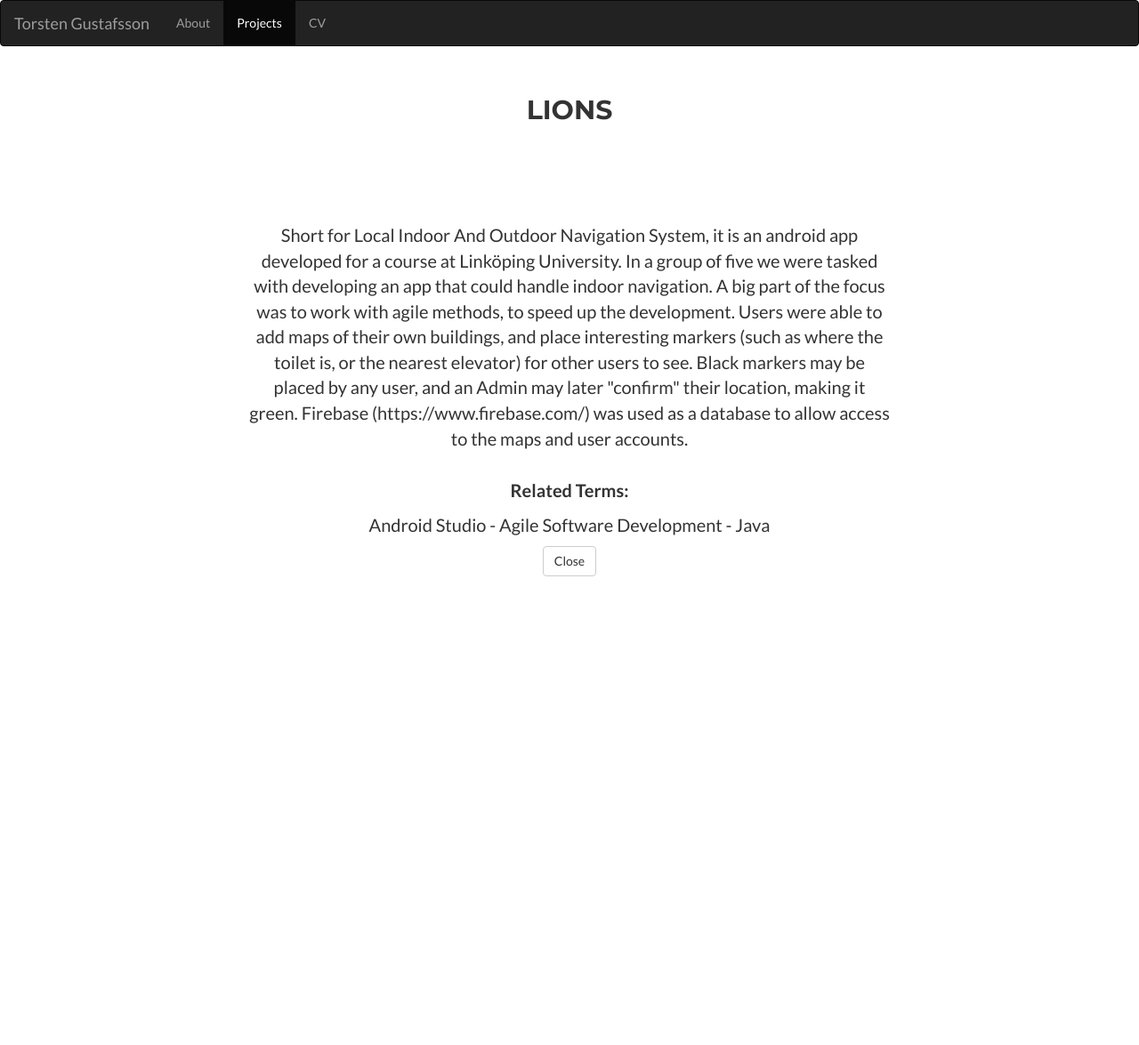
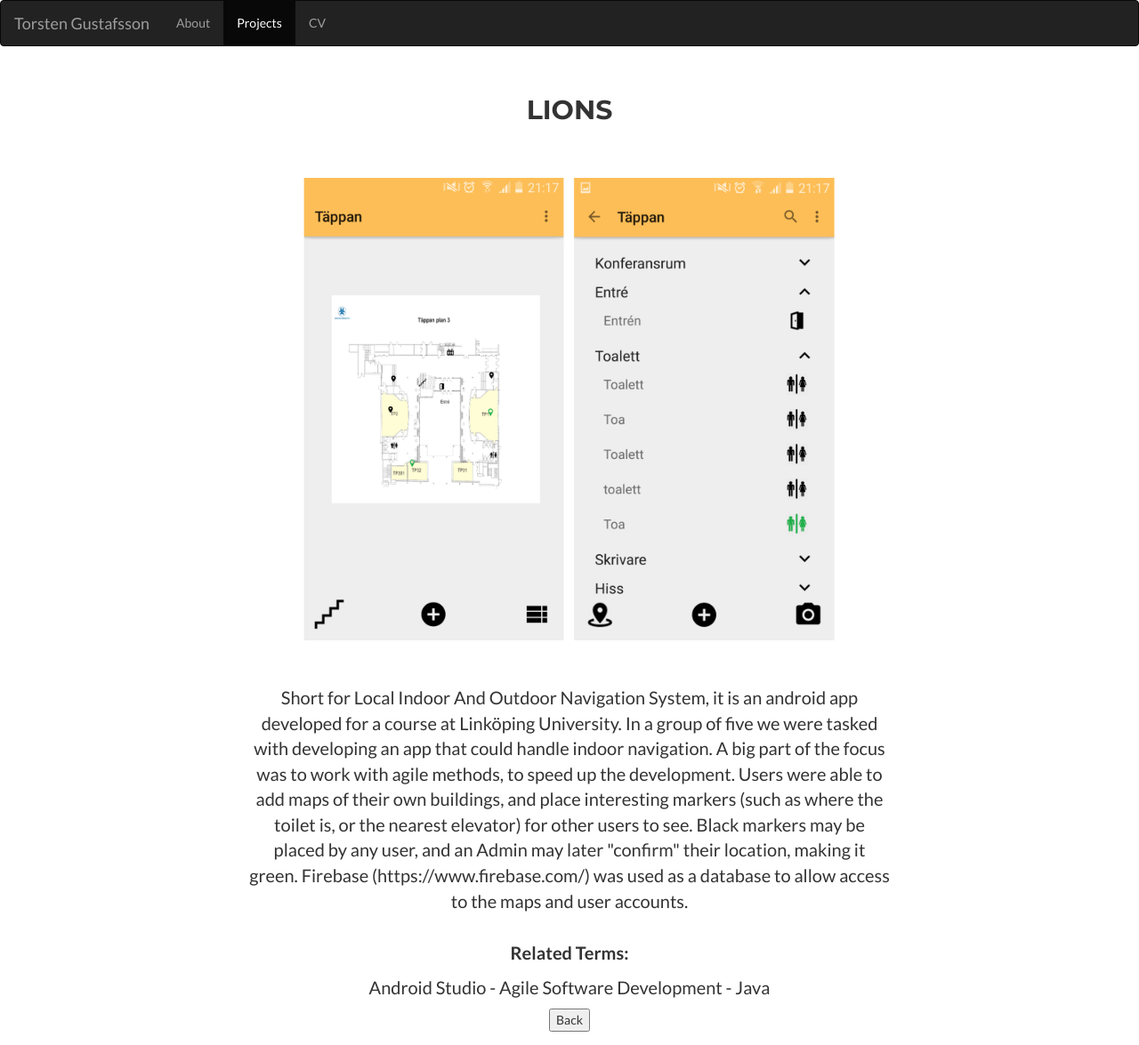
Before and after one commit to torstengustafsson/torstengustafsson.github.io, a Jekyll site: the page pages/projects/lions/index.html, which Jekyll copies as it is, in a window 1280 px wide. Shown: the whole page at 89% size. Built offline with Jekyll 4.4.1, drawn with Linux system fonts in a browser that asks for light colours; before the commit the page ends 900 px from its top, so only the background shows below that.

Commit message:
Tweaked Some Values

```diff
--- a/pages/projects/adventuretales/index.html
+++ b/pages/projects/adventuretales/index.html
@@ -42,10 +42,10 @@
             <p>A hobby project I worked on in the summer 2016. I wanted to make a top-down 2D fantasy game, mostly to learn how to set-up a good character system for a game. It uses <a target="blank" href="https://www.libsdl.org/">SDL2</a> for controls, audio and graphics. It mainly features a character system with character stats, with an accompanying inventory system and a dialogue system for talking to NPC:s.</p>
 
             <div class="col-lg-6">
-                <img src="img/portfolio/at1.png" class="img-responsive img-centered" alt="">
+                <img src="../../../images/at1.png" class="img-responsive img-centered" alt="">
             </div>
             <div class="col-lg-6">
-                <img src="img/portfolio/at2.png" class="img-responsive img-centered" alt="">
+                <img src="../../../images/at2.png" class="img-responsive img-centered" alt="">
             </div>
 
             <p>The maps were made and exported in <a target="blank" href="http://www.mapeditor.org/">Tiled Map Editor</a>, and then parsed by the game at runtime. This allowed easy set-up and transitions between levels.</p>
--- a/pages/projects/lions/index.html
+++ b/pages/projects/lions/index.html
@@ -37,14 +37,16 @@
         <div class="modal-body">
             <h2>LIONS</h2>
             <div class="col-xs-12" style="height:50px;"></div>
-            <img src="img/portfolio/lions.png" class="img-responsive img-centered" alt="">
+            <img src="../../../images/lions.png" class="img-responsive img-centered" alt="">
             <div class="col-xs-12" style="height:50px;"></div>
             <p>Short for Local Indoor And Outdoor Navigation System, it is an android app developed for a course at Linköping University. In a group of five we were tasked with developing an app that could handle indoor navigation. A big part of the focus was to work with agile methods, to speed up the development. Users were able to add maps of their own buildings, and place interesting markers (such as where the toilet is, or the nearest elevator) for other users to see. Black markers may be placed by any user, and an Admin may later "confirm" their location, making it green. Firebase (https://www.firebase.com/) was used as a database to allow access to the maps and user accounts.</p><br>
             <p><b>Related Terms:</b></p>
             <p>Android Studio - Agile Software Development - Java</p>
             <ul class="list-inline item-details">
             </ul>
-            <button type="button" class="btn btn-default" data-dismiss="modal"><i class="fa fa-times"></i> Close</button>
+            <form action="https://torstengustafsson.github.io/pages/projects">
+                <input type="submit" value="Back" />
+            </form>
         </div>
     </div>
 </div>
```
